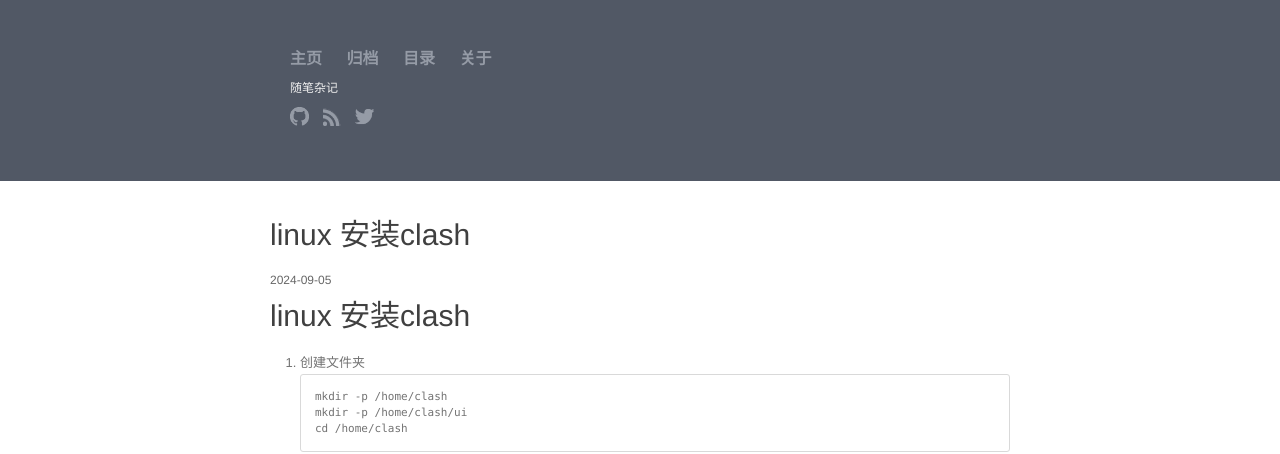
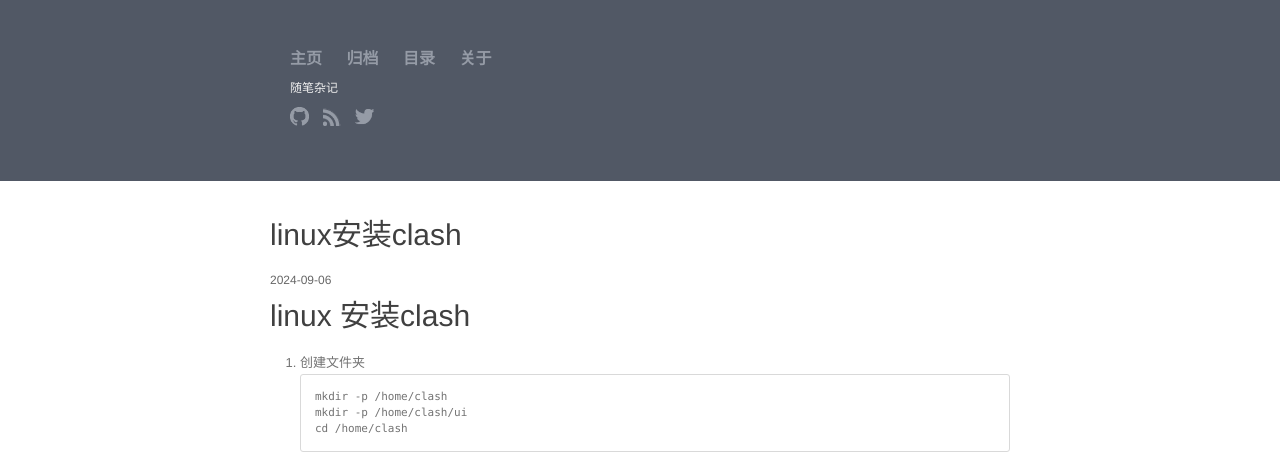
Before and after one commit to litterGuy/litterGuy.github.io, a Jekyll site: the page built from _posts/2024-09-06-linux安装clash.md, in a window 1280 px wide. Shown: the top 454 px of the page. Built offline with Jekyll 4.4.1, drawn with Linux system fonts in a browser that asks for light colours; comment, search, counter and statistics services are not loaded.

Commit message:
docs: 不显示文章调整

```diff
--- a/_posts/2024-09-05-linux安装clash.md
+++ b/_posts/2024-09-06-linux安装clash.md
@@ -1,7 +1,7 @@
 ---
 layout: post
-title:  "linux 安装clash"
-date:   2024-09-05 17:39:40
+title:  "linux安装clash"
+date:   2024-09-06 08:09:54
 categories:
    - linux
 tags:
```
